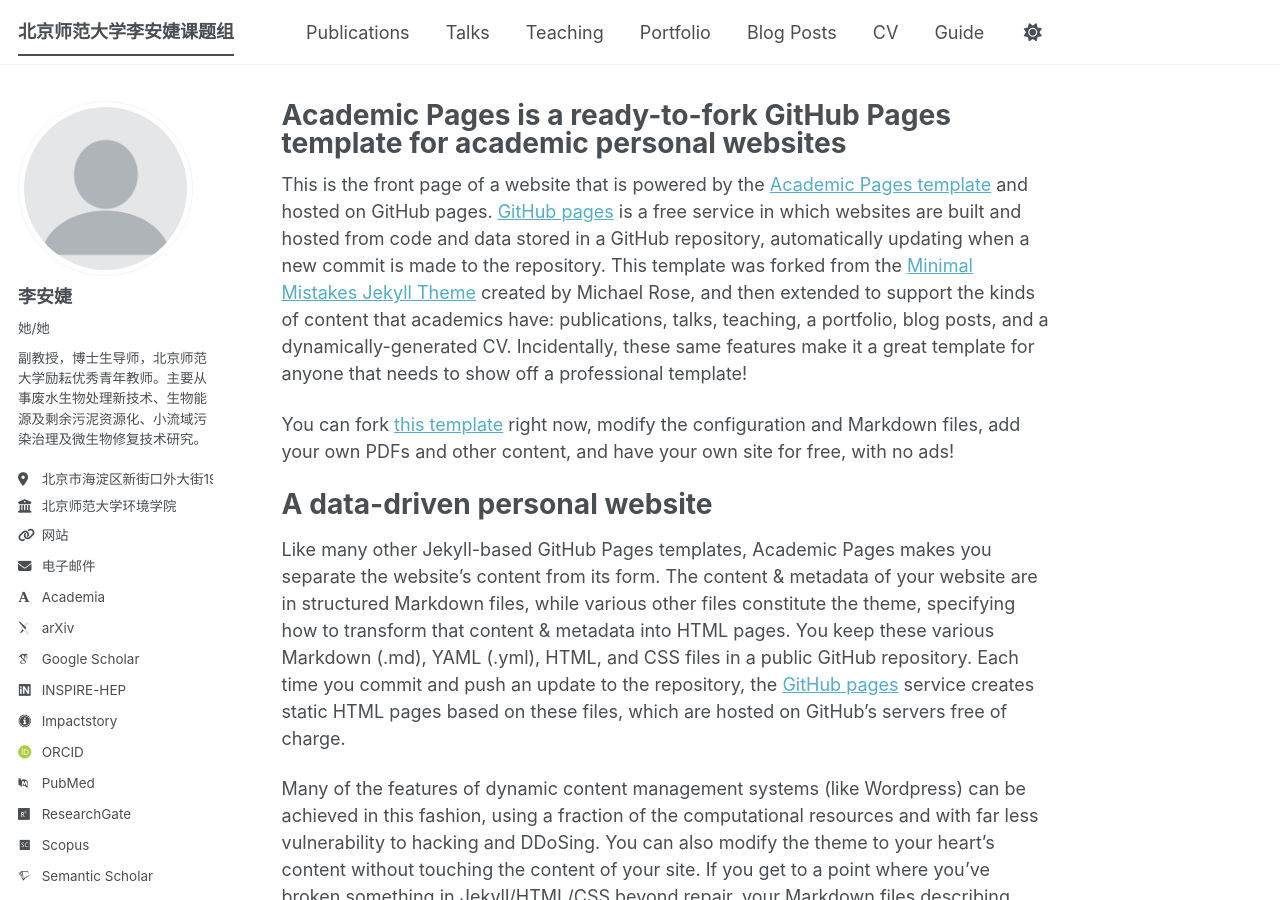
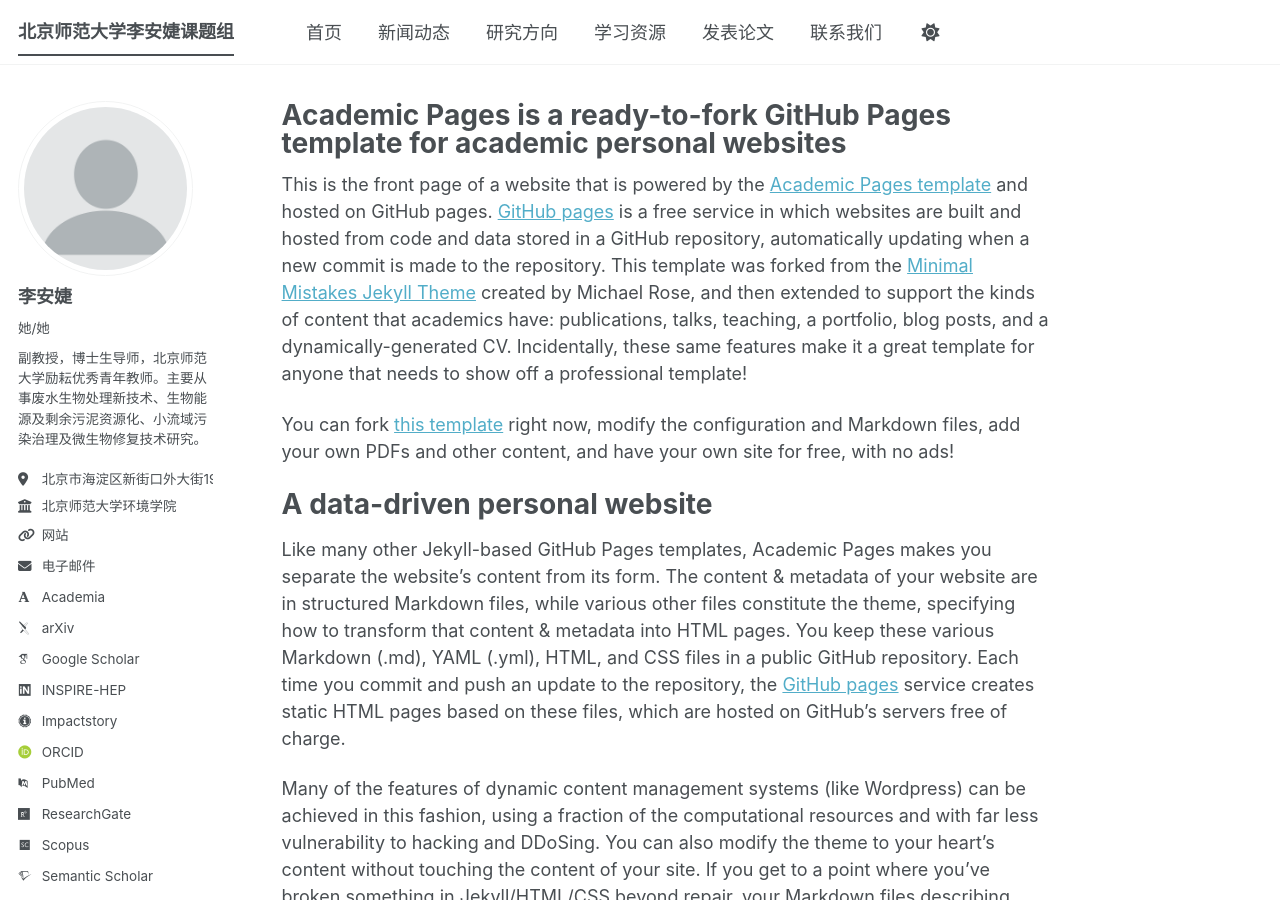
Before and after one commit to zhangwenqi111/zhangwenqi111.github.io, a Jekyll site: the page built from _pages/about.md, in a window 1280 px wide and 900 px high. Built offline with Jekyll 4.4.1, drawn with Linux system fonts in a browser that asks for light colours; some web fonts are replaced; a script bundle is joined from its source files by our own code; library files that are not in the unit come from our copies.

Commit message:
Update navigation.yml

```diff
--- a/_data/navigation.yml
+++ b/_data/navigation.yml
@@ -1,33 +1,13 @@
-# The following is the order of the links in the header of the website.
-#
-# Changing the order here will adjust the order and you can also add additional
-# links. Removing a link prevents it from showing in the header, but does not
-# prevent it from being included in the site.
-#
-# NOTE that only one of the CV options should be selected, the first is for the
-#      Markdown formatted page while the second is generated using JSON.
-
 main:
-  - title: "Publications"
+  - title: "首页"
+    url: /
+  - title: "新闻动态"
+    url: /posts/
+  - title: "研究方向"
+    url: /research/
+  - title: "学习资源"
+    url: /resources/
+  - title: "发表论文"
     url: /publications/
-
-  - title: "Talks"
-    url: /talks/
-
-  - title: "Teaching"
-    url: /teaching/
-
-  - title: "Portfolio"
-    url: /portfolio/
-
-  - title: "Blog Posts"
-    url: /year-archive/
-
-  - title: "CV"
-    url: /cv/
-
-  # - title: "CV"
-  #   url: /cv-json/
-
-  - title: "Guide"
-    url: /markdown/
+  - title: "联系我们"
+    url: /contact/
```
